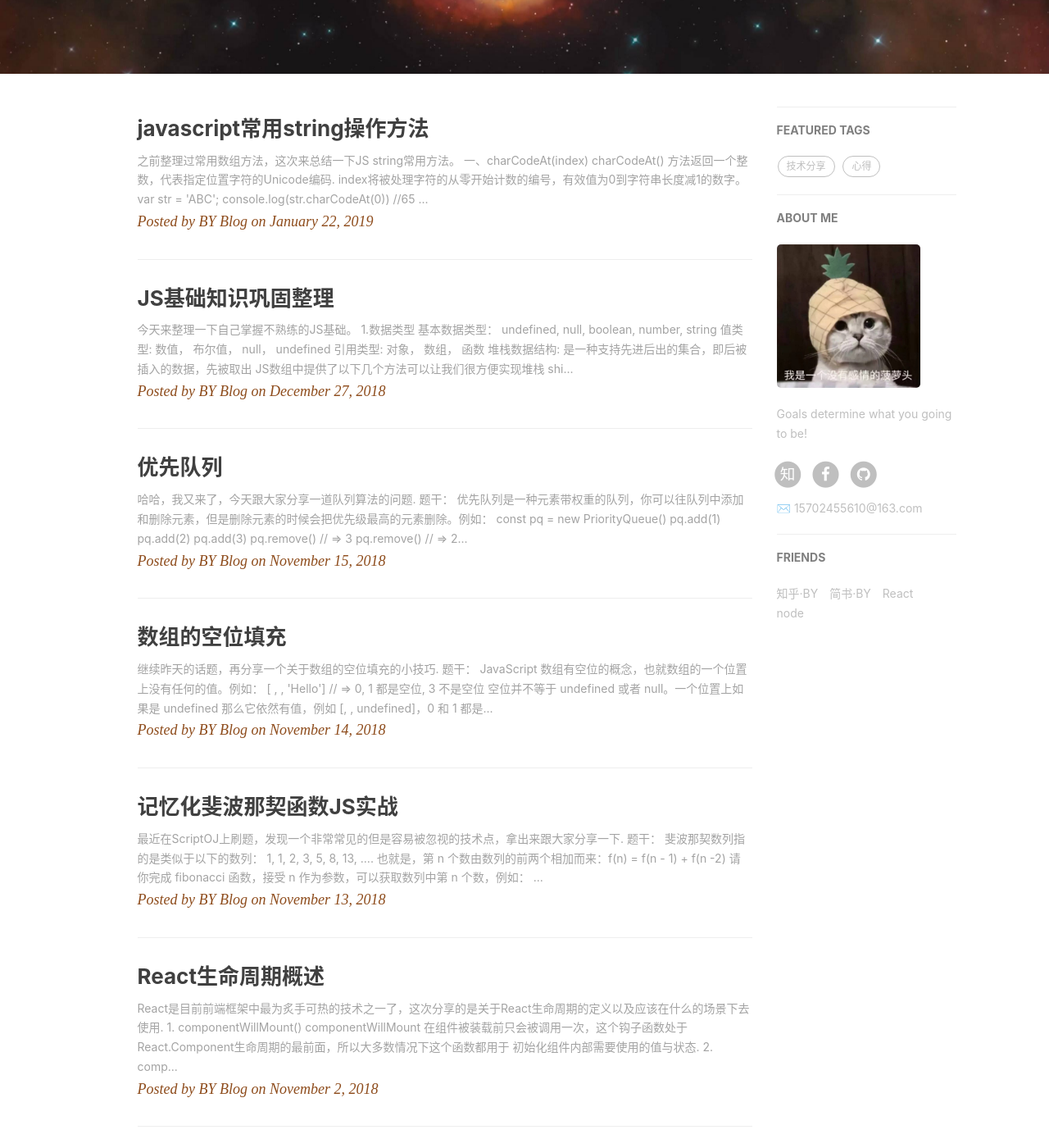
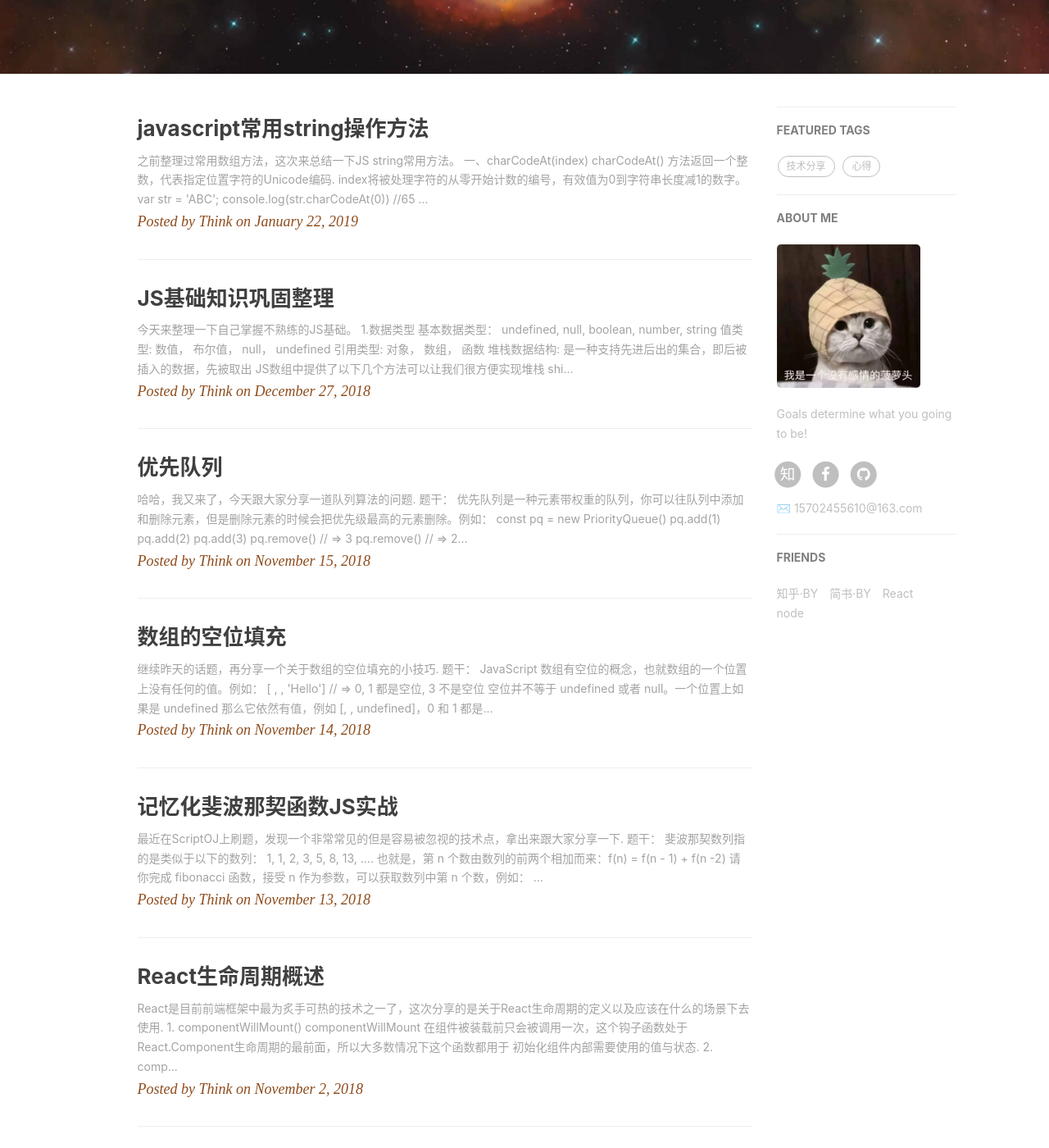
Before and after one commit to clark-maybe/fanliang8023.github.io, a Jekyll site: the page built from index.html, in a window 1280 px wide and 1400 px high, scrolled down 328 px. Shown: the whole window at 82% size. Built offline with Jekyll 4.4.1, drawn with Linux system fonts in a browser that asks for light colours; nearby versions of some CDN libraries; the list of posts is cut into pages by our own code; comment, search, counter and statistics services are not loaded; some of the changed text lies outside the part shown.

Commit message:
addNewCode

```diff
--- a/_config.yml
+++ b/_config.yml
@@ -1,5 +1,5 @@
 # Site settings
-title: BY Blog
+title: Think
 SEOTitle: Clark.的博客
 header-img: img/post-bg-desk.jpg
 email: 15702455610@163.com
```
